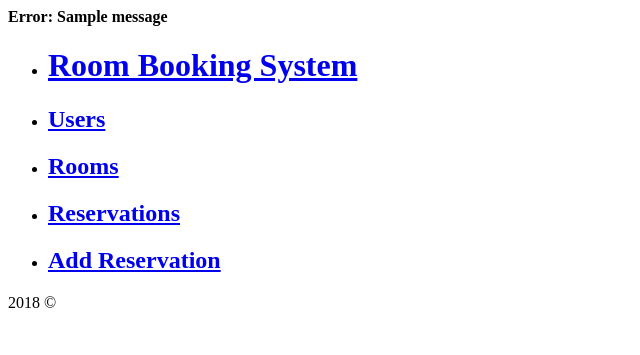
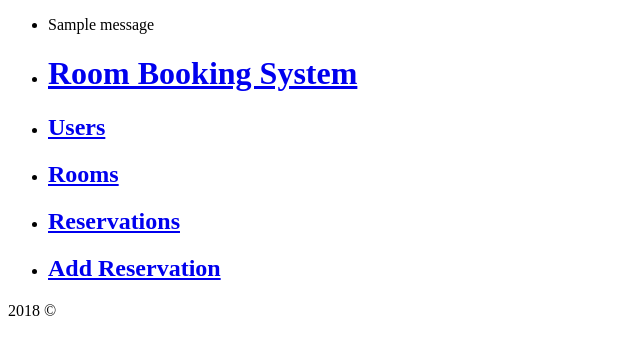
Before and after one commit to maciej3031/room_booking, a Flask app: page / in a window 1280 px wide. Shown: the top 355 px of the page, without its empty margins (0-640 px from the left). Run offline with Flask 2, Linux system fonts and the light colour scheme; one stand-in notice (Sample message) is shown; parts of the project's set-up code (start-up, migrations or seed data) failed here and were passed over.

Commit message:
Minor fix

```diff
--- a/booking/templates/index.html
+++ b/booking/templates/index.html
@@ -15,13 +15,15 @@
 <body>
 <div>
   <div>
-    {% for message in get_flashed_messages() %}
-    {% if message.category == error %}
-    <strong class="error">Error: {{ message }}</strong>
-    {% else %}
-    <strong class="success">{{ message }}</strong>
+    {% with messages = get_flashed_messages(with_categories=true) %}
+    {% if messages %}
+    <ul class=flashes>
+      {% for category, message in messages %}
+      <li class="{{ category }}">{{ message }}</li>
+      {% endfor %}
+    </ul>
     {% endif %}
-    {% endfor %}
+    {% endwith %}
   </div>
   <div>
     <ul>
--- a/booking/views.py
+++ b/booking/views.py
@@ -43,7 +43,7 @@ def change_reservation():
 @app.route('/add_reservation/', methods=['GET', 'POST'])
 def add_reservation():
     form = AddReservationForm(request.form)
-    if request.method == 'POST' :
+    if request.method == 'POST':
         session.query(Rezerwacje.IdRezerwacji).all()
         # It's stupid but I have no idea why it doesn't work without IdRezerwacji. It should work just like for RezerwacjeSzczegoly.
         max_id = session.query(Rezerwacje).order_by(Rezerwacje.IdRezerwacji.desc()).first().IdRezerwacji
```
